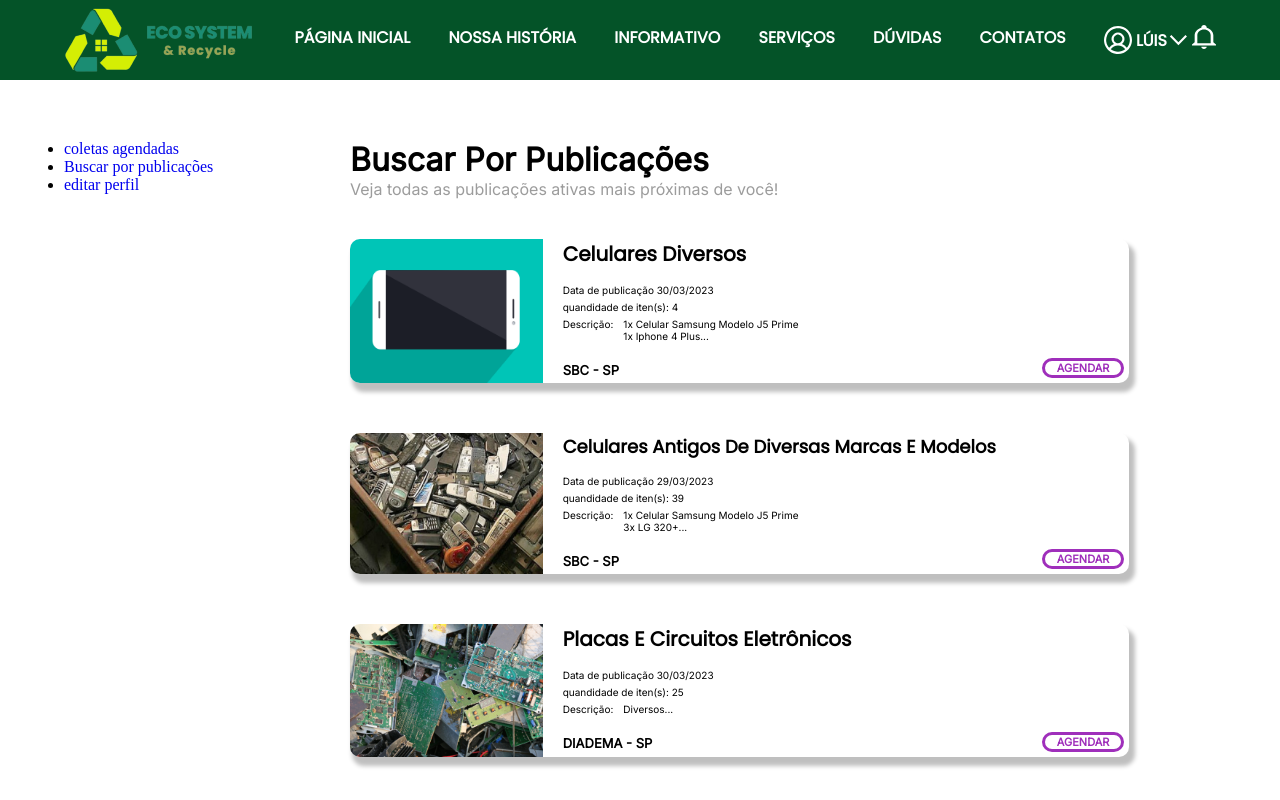
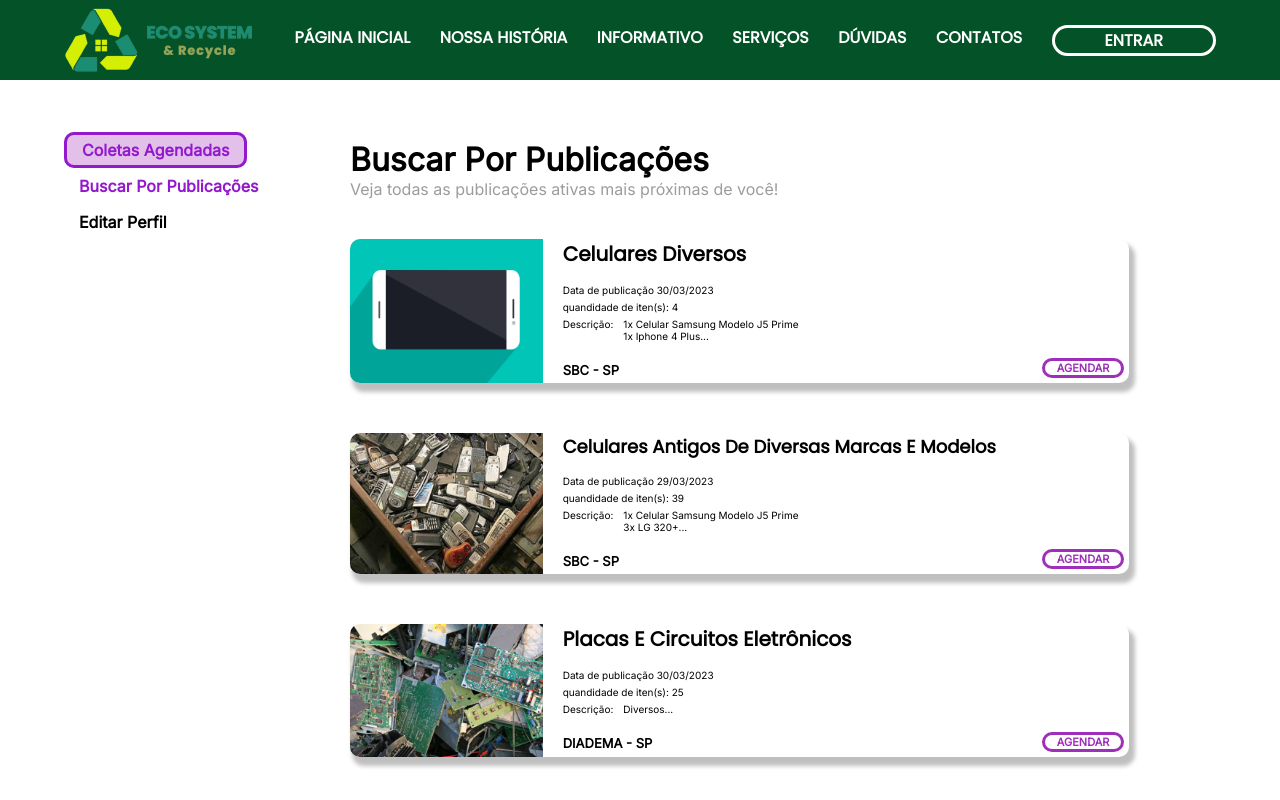
Before and after one commit to RosemeireOliveira/api-ecosystem, a React (Vite) app: page /buscarpublicacoes in a window 1280 px wide. Shown: the top 800 px of the page. Built offline with nearby package versions, Linux system fonts and the light colour scheme.

Commit message:
feitos links no componente aside e consertado aside na page buscar publicacoes

```diff
--- a/src/components/Aside/index.tsx
+++ b/src/components/Aside/index.tsx
@@ -1,17 +1,22 @@
 import './style.css'
+import { Link } from "react-router-dom";
+
 
 export default function Aside() {
     return (
         <aside id='AsideColetor'>
             <ul>
                 <li>
-                    <a href="../Tela_Coletas_Agendadas/index.html">coletas agendadas</a>
+                    {/* <a href="../Tela_Coletas_Agendadas/index.html">coletas agendadas</a> */}
+                    <Link to="/coletasagendadas">coletas agendadas</Link>
                 </li>
                 <li>
-                    <a href="../Tela_Buscar_Publicacoes/index.html">Buscar por publicações</a>
+                    {/* <a href="../Tela_Buscar_Publicacoes/index.html">Buscar por publicações</a> */}
+                    <Link to="/buscarpublicacoes">Buscar por publicações</Link>
                 </li>
                 <li>
-                    <a href="../Tela_Editar_Perfil_Coletor/index.html">editar perfil</a>
+                    {/* <a href="../Tela_Editar_Perfil_Coletor/index.html">editar perfil</a> */}
+                    <Link to="/editarperfilcoletor">editar perfil</Link>
                 </li>
             </ul>
         </aside>
--- a/src/components/Header/index.tsx
+++ b/src/components/Header/index.tsx
@@ -125,9 +125,9 @@ function Header() {
                     {/* Se o tamanho da tela for grande => renderiza o Doador logado no navMenu */}
                     {
                     !tamanhoTela  ?
-                        <DoadorLogado />
+                        // <DoadorLogado />
                         // <ColetorLogado />
-                        // <a href="../Tela_Login_Doador/index.html" className="btn_entrar">entrar</a>
+                        <a href="../Tela_Login_Doador/index.html" className="btn_entrar">entrar</a>
                     :
                         ""
                     }
--- a/src/pages/BuscarPublicacoes/index.tsx
+++ b/src/pages/BuscarPublicacoes/index.tsx
@@ -3,6 +3,7 @@ import image12 from "../../assets/img/image 12.png"
 import image8 from "../../assets/img/image 8.png"
 import image9 from "../../assets/img/image 9.png"
 import image15 from "../../assets/img/image 15.png"
+import Aside from '../../components/Aside'
 
 function BuscarPublicacoes() {
 
@@ -13,21 +14,7 @@ function BuscarPublicacoes() {
                 <h1>página buscar por publicações ecosystem &amp; recycle</h1>
                 <section>
                     <div className="conteudo_doacoes wrapper">
-                        <aside>
-                            <ul>
-                                <li>
-                                    <a href="../Tela_Coletas_Agendadas/index.html">coletas agendadas</a>
-                                </li>
-                                <li>
-                                    <a href="../Tela_Buscar_Publicacoes/index.html">
-                                        Buscar por publicações
-                                    </a>
-                                </li>
-                                <li>
-                                    <a href="../Tela_Editar_Perfil_Coletor/index.html">editar perfil</a>
-                                </li>
-                            </ul>
-                        </aside>
+                        < Aside />
                         <div className="menu_Direito">
                             <div className="title">
                                 <h2>Buscar por Publicações</h2>
```
